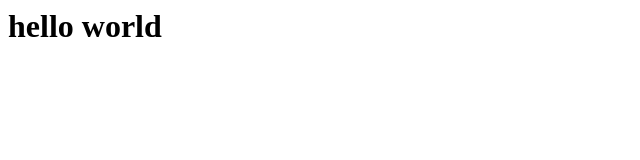
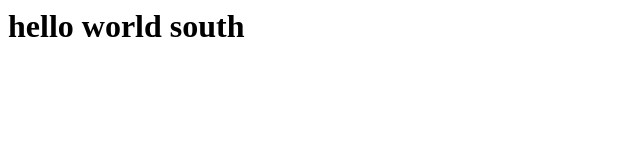
Before and after one commit to kallurisamu/sss, a plain HTML site: page index.html in a window 1280 px wide. Shown: the whole page, without its empty margins (0-640 px from the left). Drawn offline with Linux system fonts and the light colour scheme.

Commit message:
Update index.html

```diff
--- a/index.html
+++ b/index.html
@@ -3,6 +3,6 @@
    <title> au-slot-cloud computing </title>
  </head>
  <body>
-   <h1> hello world  </h1>
+   <h1> hello world south  </h1>
  </body>
 </html>
```
